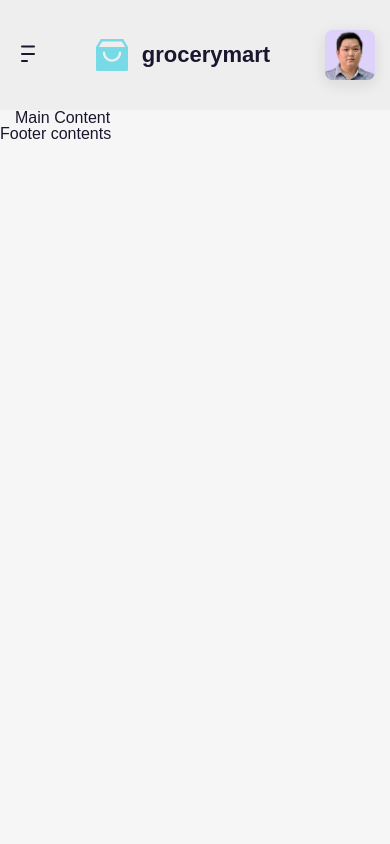
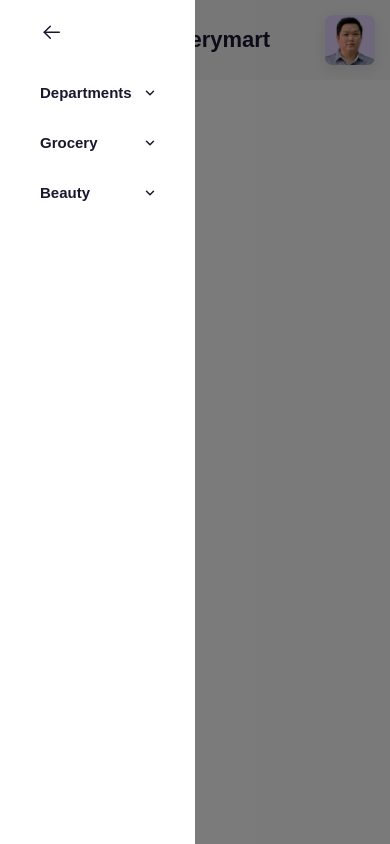
Before and after one commit to PhamAnhDung0212/F8-Project-Final, a website: page index.html in a window 390 px wide. Both pictures are taken after a click on the button 28 px from the left and 55 px from the top of the page. Drawn offline with Linux system fonts and the light colour scheme.

Commit message:
Responsive Lg #1

```diff
--- a/assets/js/scripts.js
+++ b/assets/js/scripts.js
@@ -132,3 +132,32 @@ function handleActiveMenu() {
         dropdown.onmouseleave = () => init();
     });
 }
+
+/**
+ * JS toggle
+ *
+ * Cách dùng:
+ * <button class="js-toggle" toggle-target="#box">Click</button>
+ * <div id="box">Content show/hide</div>
+ */
+window.addEventListener("template-loaded", initJsToggle);
+
+function initJsToggle() {
+    $$(".js-toggle").forEach((button) => {
+        const target = button.getAttribute("toggle-target");
+        if (!target) {
+            document.body.innerText = `Cần thêm toggle-target cho: ${button.outerHTML}`;
+        }
+        button.onclick = () => {
+            if (!$(target)) {
+                return (document.body.innerText = `Không tìm thấy phần tử "${target}"`);
+            }
+            const isHidden = $(target).classList.contains("hide");
+
+            requestAnimationFrame(() => {
+                $(target).classList.toggle("hide", !isHidden);
+                $(target).classList.toggle("show", isHidden);
+            });
+        };
+    });
+}
--- a/index.html
+++ b/index.html
@@ -34,7 +34,7 @@
             <h1>Main Content</h1>
         </div>
 
-        <footer id="footer">Tao la Footer</footer>
+        <footer id="footer"></footer>
         <script>
             load("#footer", "./templates/footer.html");
         </script>
--- a/scss/layouts/_header.scss
+++ b/scss/layouts/_header.scss
@@ -14,6 +14,10 @@
 }
 
 .top-bar {
+    @include abstracts.breakpoint(lg) {
+        padding: 15px 0;
+    }
+
     position: relative;
     @extend %FlexAlignCenter;
     justify-content: space-between;
@@ -32,14 +36,44 @@
 
 .navbar {
     @include abstracts.breakpoint(lg) {
+        position: fixed;
+        inset: 0 50% 0 0;
+        background: #fff;
+        z-index: 8;
+        translate: -100%;
+        transition: translate 0.3s ease;
+    }
+
+    &__toggle {
         display: none;
+        @include abstracts.breakpoint(lg) {
+            display: block;
+            padding: 20px 40px;
+        }
+    }
+
+    &.show {
+        translate: 0;
+    }
+
+    &.show ~ .navbar__overlay {
+        visibility: visible;
+        opacity: 1;
     }
 
     &__list {
         @extend %FlexAlignCenter;
+        @include abstracts.breakpoint(lg) {
+            flex-direction: column;
+            align-items: flex-start;
+        }
     }
 
     &__item {
+        @include abstracts.breakpoint(lg) {
+            width: 100%;
+        }
+
         &:hover .dropdown {
             display: block;
         }
@@ -53,6 +87,12 @@
     }
 
     &__link {
+        @include abstracts.breakpoint(lg) {
+            justify-content: space-between;
+            padding: 20px 40px;
+            font-weight: 600;
+        }
+
         @extend %FlexAlignCenter;
         gap: 6px;
 
@@ -62,10 +102,17 @@
         height: 50px;
         padding: 0 15px;
         transition: color 0.3s ease;
-
         &:hover {
             color: var(--text-color-hover);
         }
+    }
+    &__overlay {
+        visibility: hidden;
+        opacity: 0;
+        position: fixed;
+        inset: 0;
+        background: rgba(0, 0, 0, 0.5);
+        z-index: 7;
     }
 }
 
--- a/scss/themes/_light.scss
+++ b/scss/themes/_light.scss
@@ -18,4 +18,7 @@ html {
     --dropdown-active-color: #0071dc;
     --dropdown-arrow: brightness(0) saturate(100%) invert(100%) sepia(100%) saturate(0%) hue-rotate(152deg)
         brightness(103%) contrast(103%);
+
+        // Sidebar menu
+        --sbar-bg: #fff;
 }
--- a/templates/header.html
+++ b/templates/header.html
@@ -1,13 +1,16 @@
 <div class="container">
     <div class="top-bar">
-        <button class="top-bar__more top-bar__icon">
+        <button class="top-bar__more icon__color js-toggle" toggle-target="#navbar">
             <img src="./assets/icons/more.svg" alt="" />
         </button>
         <div class="logo">
             <img class="logo__img" src="./assets/icons/logo.svg" alt="Logo" />
             <h1 class="logo__text">grocerymart</h1>
         </div>
-        <nav class="navbar">
+        <nav class="navbar hide" id="navbar">
+            <button class="navbar__toggle js-toggle" toggle-target="#navbar">
+                <img src="./assets/icons/arrow-left.svg" alt="">
+            </button>
             <ul class="navbar__list js-dropdown-list">
                 <!-- Department -->
                 <li class="navbar__item">
@@ -1658,6 +1661,7 @@
                 </li>
             </ul>
         </nav>
+        <div class="navbar__overlay"></div>
         <div class="navbar-cta">
             <button class="navbar-cta__btn navbar-cta__btn--single">
                 <img
```
Also changed, not shown: assets/css/main.css, assets/icons/arrow-left.svg (added), 1 other file.
